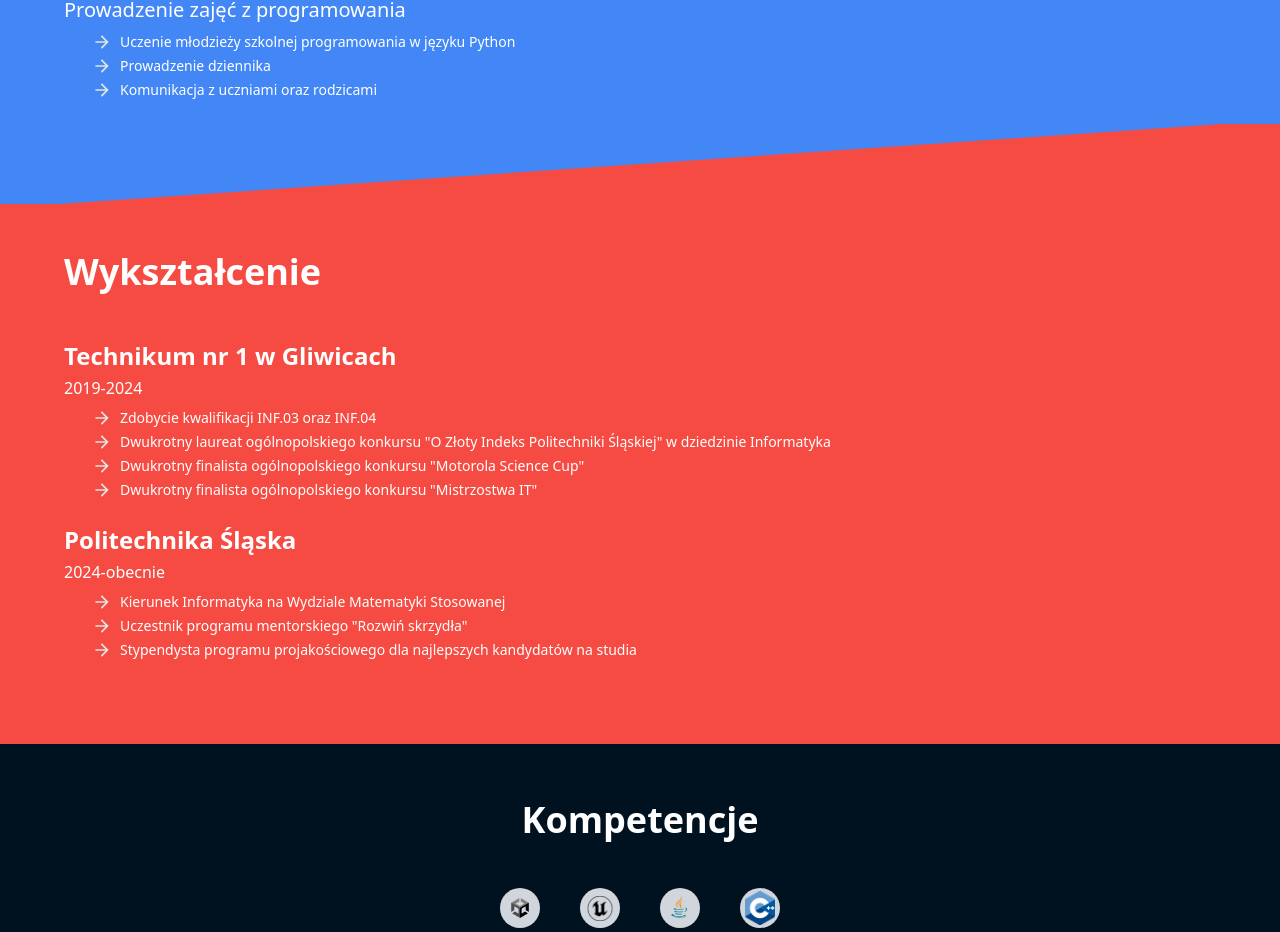
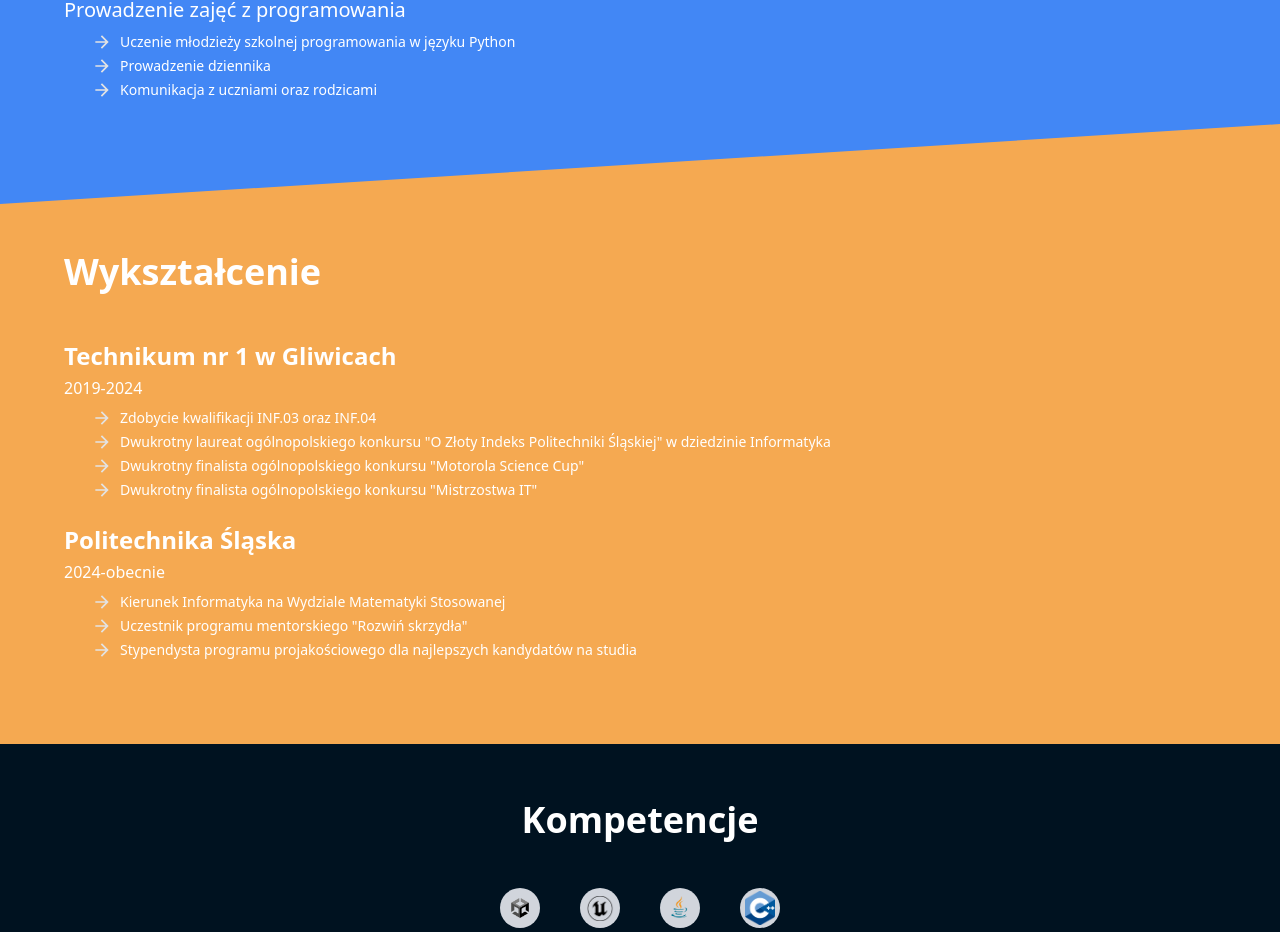
Before and after one commit to Pietrek14/cv-react, a React app: page / in a window 1280 px wide. Shown: the part 1100-2032 px from the top of the page. Built offline with nearby package versions, Linux system fonts and the light colour scheme; the HTML template or start-up script is replaced by a standard one.

Commit message:
changed a theme color and bugfix

```diff
--- a/src/components/EducationHistory/EducationHistory.css
+++ b/src/components/EducationHistory/EducationHistory.css
@@ -3,6 +3,6 @@
     position: absolute;
     width: 100%;
     height: 5rem;
-    clip-path: polygon(0% -5%, 100% -5%, 0% 105%);
+    clip-path: polygon(0% 0%, 100% 0%, 0% 100%);
     background-color: var(--color-blue);
 }
--- a/src/index.css
+++ b/src/index.css
@@ -4,6 +4,6 @@
   --color-black: #001220;
   --color-lightblue: #74a8fc;
   --color-blue: #4287f5;
-  --color-red: #f54b42;
+  --color-red: #F5A951;
   --color-yellow: #dbcb35;
 }
```
